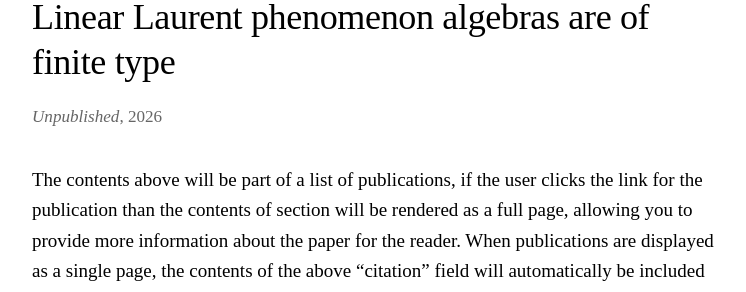
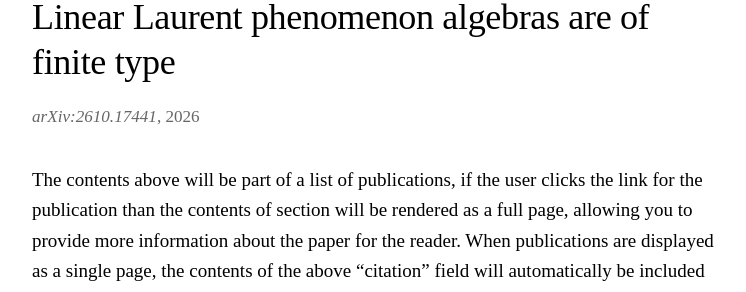
Before and after one commit to oliverdaisey/oliverdaisey.github.io, a Jekyll site: the page built from _publications/linear-lp.md, in a window 1280 px wide. Shown: the part 153-445 px from the top of the page, without its empty margins (266-1012 px from the left). Built offline with Jekyll 4.4.1, drawn with Linux system fonts in a browser that asks for light colours; some web fonts are replaced.

Commit message:
update paper link

```diff
--- a/_publications/linear-lp.md
+++ b/_publications/linear-lp.md
@@ -4,8 +4,8 @@
 permalink: /publication/linear-lp-algebras-finite-type
 excerpt: 'Laurent phenomenon algebras generalise cluster algebras by allowing irreducible exchange polynomials in place of binomials. Lam and Pylyavskyy proved finite type for those arising from graphs and conjectured that the same holds for every Laurent phenomenon algebra admitting a linear seed. We prove this conjecture over an arbitrary unique factorisation domain. Our proof constructs a nonzero element of the upper algebra divisible by every cluster variable. Comparing noninitial cluster variables with the prime factors of this element in the initial Laurent ring bounds the number of cluster variable classes and yields a finite normalised mutation pattern.'
 date: 'October 2026'
-venue: 'Unpublished'
-paperurl: 'https://oliverdaisey.co.uk/files/linear-lp-algebras.pdf'
+venue: 'arXiv:2610.17441'
+paperurl: 'https://arxiv.org/abs/2610.17441'
 ---
 
 The contents above will be part of a list of publications, if the user clicks the link for the publication than the contents of section will be rendered as a full page, allowing you to provide more information about the paper for the reader. When publications are displayed as a single page, the contents of the above "citation" field will automatically be included below this section in a smaller font.
```
Also changed, not shown: 1 other file.
